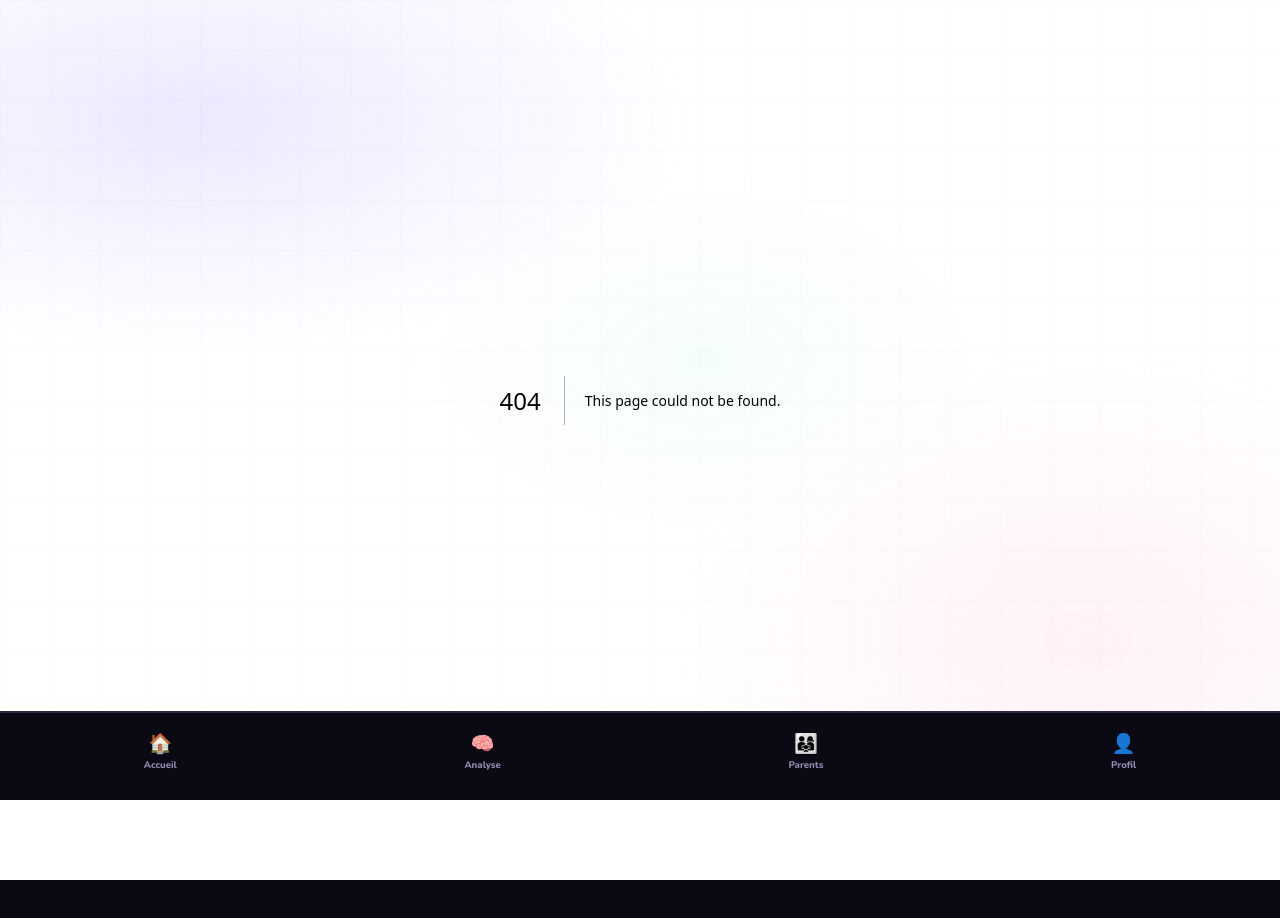
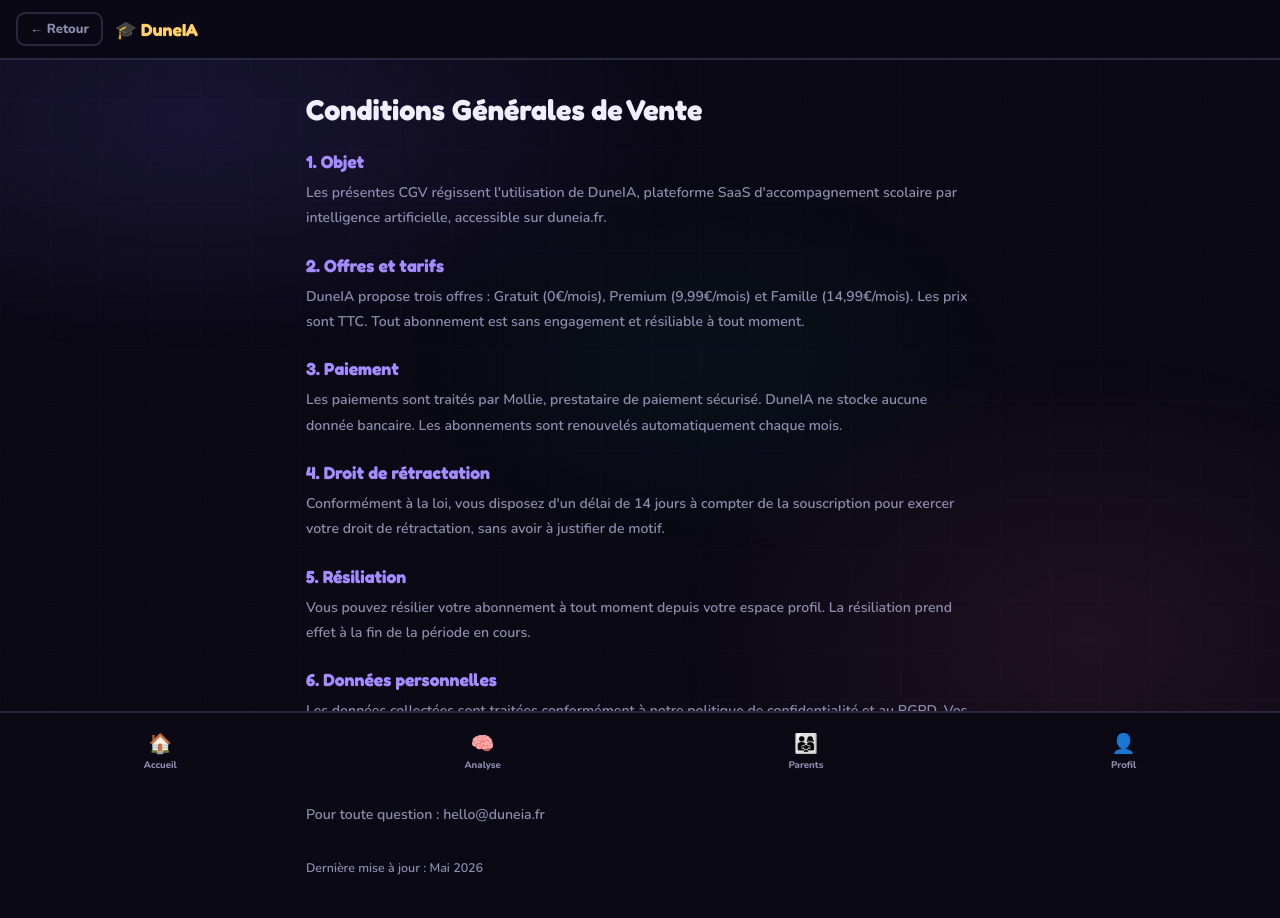
Before and after one commit to oboudri-web/duneia-frontend, a Next.js app: page /cgv in a window 1280 px wide. Before the commit this address had no page. Shown: the top 918 px of the page. Before the commit the page ends 880 px from the top, so only its background shows below. Built offline with nearby package versions, Linux system fonts and the light colour scheme.

Commit message:
feat: CGV + mentions + confidentialite pages

```diff
--- /dev/null
+++ b/app/cgv/page.tsx
@@ -0,0 +1,32 @@
+'use client'
+import { useRouter } from 'next/navigation'
+
+export default function CGV() {
+  const router = useRouter()
+  return (
+    <div style={{minHeight:'100vh', position:'relative', zIndex:1}}>
+      <nav style={{position:'sticky', top:0, zIndex:100, background:'rgba(10,9,20,0.95)', backdropFilter:'blur(20px)', borderBottom:'2px solid #2a2740', padding:'12px 16px', display:'flex', alignItems:'center', gap:'12px'}}>
+        <button onClick={()=>router.back()} style={{background:'transparent', border:'2px solid #2a2740', borderRadius:'9px', color:'#8e8cb0', padding:'6px 12px', cursor:'pointer', fontFamily:'Nunito,sans-serif', fontWeight:800, fontSize:'0.82rem'}}>← Retour</button>
+        <div style={{fontFamily:'Fredoka,sans-serif', fontSize:'1.1rem', fontWeight:700, color:'#ffd166'}}>🎓 DuneIA</div>
+      </nav>
+      <div style={{maxWidth:'700px', margin:'0 auto', padding:'32px 16px'}}>
+        <h1 style={{fontFamily:'Fredoka,sans-serif', fontSize:'1.8rem', fontWeight:700, marginBottom:'24px'}}>Conditions Générales de Vente</h1>
+        {[
+          {title:'1. Objet', content:'Les présentes CGV régissent l\'utilisation de DuneIA, plateforme SaaS d\'accompagnement scolaire par intelligence artificielle, accessible sur duneia.fr.'},
+          {title:'2. Offres et tarifs', content:'DuneIA propose trois offres : Gratuit (0€/mois), Premium (9,99€/mois) et Famille (14,99€/mois). Les prix sont TTC. Tout abonnement est sans engagement et résiliable à tout moment.'},
+          {title:'3. Paiement', content:'Les paiements sont traités par Mollie, prestataire de paiement sécurisé. DuneIA ne stocke aucune donnée bancaire. Les abonnements sont renouvelés automatiquement chaque mois.'},
+          {title:'4. Droit de rétractation', content:'Conformément à la loi, vous disposez d\'un délai de 14 jours à compter de la souscription pour exercer votre droit de rétractation, sans avoir à justifier de motif.'},
+          {title:'5. Résiliation', content:'Vous pouvez résilier votre abonnement à tout moment depuis votre espace profil. La résiliation prend effet à la fin de la période en cours.'},
+          {title:'6. Données personnelles', content:'Les données collectées sont traitées conformément à notre politique de confidentialité et au RGPD. Vos identifiants Pronote sont chiffrés et ne sont jamais partagés.'},
+          {title:'7. Contact', content:'Pour toute question : hello@duneia.fr'},
+        ].map((s,i) => (
+          <div key={i} style={{marginBottom:'24px'}}>
+            <h2 style={{fontFamily:'Fredoka,sans-serif', fontSize:'1.1rem', fontWeight:700, color:'#a48bff', marginBottom:'8px'}}>{s.title}</h2>
+            <p style={{fontSize:'0.88rem', color:'#8e8cb0', fontWeight:600, lineHeight:1.8}}>{s.content}</p>
+          </div>
+        ))}
+        <p style={{fontSize:'0.78rem', color:'#8e8cb0', fontWeight:600, marginTop:'32px'}}>Dernière mise à jour : Mai 2026</p>
+      </div>
+    </div>
+  )
+}
--- /dev/null
+++ b/app/confidentialite/page.tsx
@@ -0,0 +1,33 @@
+'use client'
+import { useRouter } from 'next/navigation'
+
+export default function Confidentialite() {
+  const router = useRouter()
+  return (
+    <div style={{minHeight:'100vh', position:'relative', zIndex:1}}>
+      <nav style={{position:'sticky', top:0, zIndex:100, background:'rgba(10,9,20,0.95)', backdropFilter:'blur(20px)', borderBottom:'2px solid #2a2740', padding:'12px 16px', display:'flex', alignItems:'center', gap:'12px'}}>
+        <button onClick={()=>router.back()} style={{background:'transparent', border:'2px solid #2a2740', borderRadius:'9px', color:'#8e8cb0', padding:'6px 12px', cursor:'pointer', fontFamily:'Nunito,sans-serif', fontWeight:800, fontSize:'0.82rem'}}>← Retour</button>
+        <div style={{fontFamily:'Fredoka,sans-serif', fontSize:'1.1rem', fontWeight:700, color:'#ffd166'}}>🎓 DuneIA</div>
+      </nav>
+      <div style={{maxWidth:'700px', margin:'0 auto', padding:'32px 16px'}}>
+        <h1 style={{fontFamily:'Fredoka,sans-serif', fontSize:'1.8rem', fontWeight:700, marginBottom:'24px'}}>Politique de Confidentialité</h1>
+        {[
+          {title:'1. Responsable du traitement', content:'DuneIA est responsable du traitement de vos données personnelles. Contact : hello@duneia.fr'},
+          {title:'2. Données collectées', content:'Nous collectons : votre email, prénom, classe, et les données scolaires issues de Pronote (notes, appréciations). Vos identifiants Pronote sont chiffrés en transit et ne sont jamais stockés.'},
+          {title:'3. Finalité du traitement', content:'Vos données sont utilisées pour personnaliser votre expérience d\'apprentissage, générer des plans de révision et analyser votre progression scolaire.'},
+          {title:'4. Base légale', content:'Le traitement est basé sur votre consentement explicite lors de l\'inscription et l\'exécution du contrat de service.'},
+          {title:'5. Conservation', content:'Vos données sont conservées pendant la durée de votre compte + 3 ans. Vous pouvez demander la suppression à tout moment.'},
+          {title:'6. Vos droits', content:'Conformément au RGPD, vous disposez des droits d\'accès, rectification, effacement, portabilité et opposition. Exercez-les via hello@duneia.fr'},
+          {title:'7. Hébergement', content:'Vos données sont hébergées en Europe (Supabase EU, Railway EU, Vercel). Elles ne sont jamais transférées hors UE.'},
+          {title:'8. Cookies', content:'DuneIA n\'utilise pas de cookies publicitaires. Seuls des cookies techniques nécessaires au fonctionnement sont utilisés.'},
+        ].map((s,i) => (
+          <div key={i} style={{marginBottom:'24px'}}>
+            <h2 style={{fontFamily:'Fredoka,sans-serif', fontSize:'1.1rem', fontWeight:700, color:'#a48bff', marginBottom:'8px'}}>{s.title}</h2>
+            <p style={{fontSize:'0.88rem', color:'#8e8cb0', fontWeight:600, lineHeight:1.8}}>{s.content}</p>
+          </div>
+        ))}
+        <p style={{fontSize:'0.78rem', color:'#8e8cb0', fontWeight:600, marginTop:'32px'}}>Dernière mise à jour : Mai 2026</p>
+      </div>
+    </div>
+  )
+}
--- /dev/null
+++ b/app/mentions/page.tsx
@@ -0,0 +1,30 @@
+'use client'
+import { useRouter } from 'next/navigation'
+
+export default function Mentions() {
+  const router = useRouter()
+  return (
+    <div style={{minHeight:'100vh', position:'relative', zIndex:1}}>
+      <nav style={{position:'sticky', top:0, zIndex:100, background:'rgba(10,9,20,0.95)', backdropFilter:'blur(20px)', borderBottom:'2px solid #2a2740', padding:'12px 16px', display:'flex', alignItems:'center', gap:'12px'}}>
+        <button onClick={()=>router.back()} style={{background:'transparent', border:'2px solid #2a2740', borderRadius:'9px', color:'#8e8cb0', padding:'6px 12px', cursor:'pointer', fontFamily:'Nunito,sans-serif', fontWeight:800, fontSize:'0.82rem'}}>← Retour</button>
+        <div style={{fontFamily:'Fredoka,sans-serif', fontSize:'1.1rem', fontWeight:700, color:'#ffd166'}}>🎓 DuneIA</div>
+      </nav>
+      <div style={{maxWidth:'700px', margin:'0 auto', padding:'32px 16px'}}>
+        <h1 style={{fontFamily:'Fredoka,sans-serif', fontSize:'1.8rem', fontWeight:700, marginBottom:'24px'}}>Mentions Légales</h1>
+        {[
+          {title:'Éditeur', content:'DuneIA\nSite web : duneia.fr\nEmail : hello@duneia.fr'},
+          {title:'Hébergement', content:'Frontend : Vercel Inc., 340 Pine Street, San Francisco, CA\nBackend : Railway Corp.\nBase de données : Supabase (région EU West)'},
+          {title:'Propriété intellectuelle', content:'L\'ensemble du contenu de DuneIA (textes, graphismes, logo, code) est protégé par le droit d\'auteur. Toute reproduction est interdite sans autorisation.'},
+          {title:'Limitation de responsabilité', content:'DuneIA est un outil d\'aide à la révision. Les plans de révision générés par l\'IA sont indicatifs et ne remplacent pas l\'accompagnement d\'un enseignant.'},
+          {title:'Droit applicable', content:'Les présentes mentions légales sont soumises au droit français. En cas de litige, les tribunaux français sont compétents.'},
+        ].map((s,i) => (
+          <div key={i} style={{marginBottom:'24px'}}>
+            <h2 style={{fontFamily:'Fredoka,sans-serif', fontSize:'1.1rem', fontWeight:700, color:'#a48bff', marginBottom:'8px'}}>{s.title}</h2>
+            <p style={{fontSize:'0.88rem', color:'#8e8cb0', fontWeight:600, lineHeight:1.8, whiteSpace:'pre-line'}}>{s.content}</p>
+          </div>
+        ))}
+        <p style={{fontSize:'0.78rem', color:'#8e8cb0', fontWeight:600, marginTop:'32px'}}>Dernière mise à jour : Mai 2026</p>
+      </div>
+    </div>
+  )
+}
```
